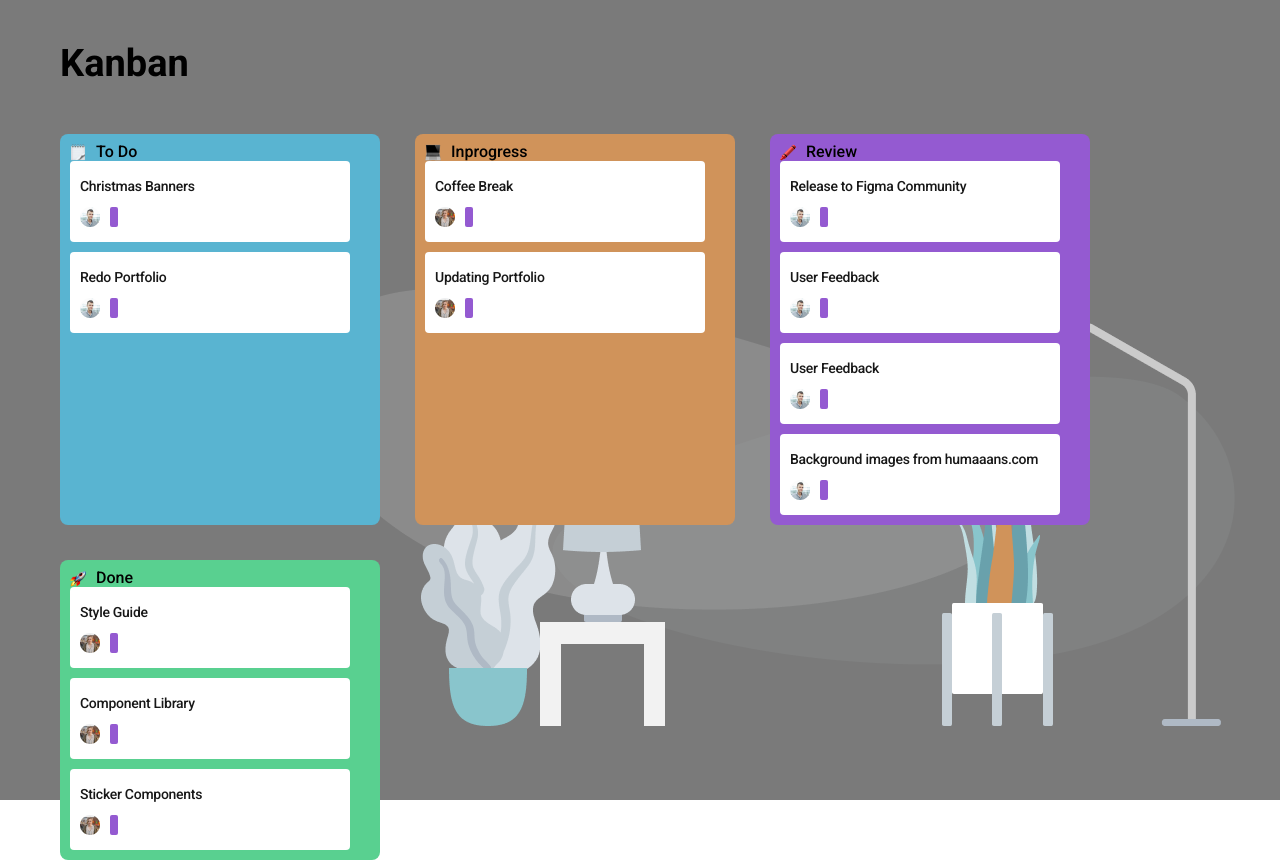
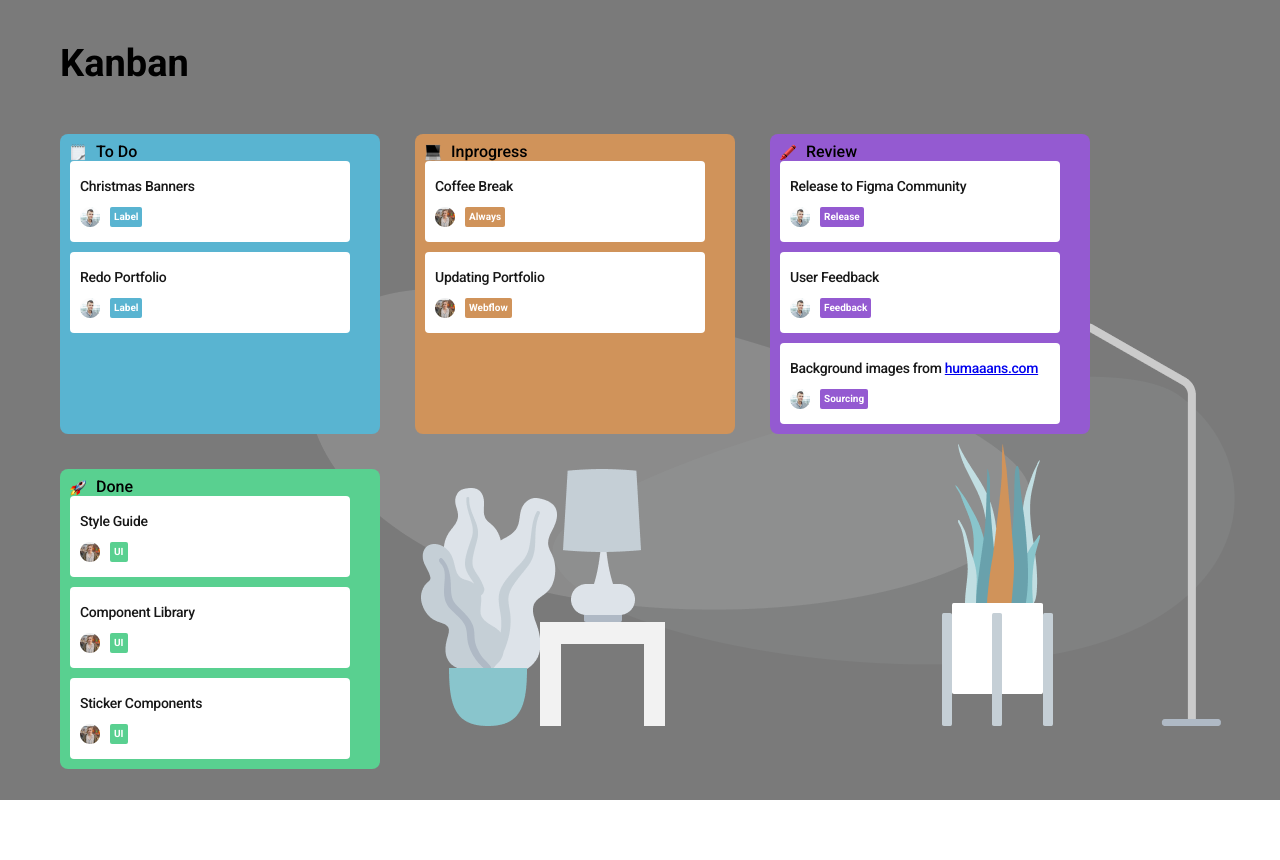
Before and after one commit to diego-aquila/react-kanban, a React (Create React App) app: page / in a window 1280 px wide. After the commit the page ends 800 px from the top, so only its background shows below. Built offline with nearby package versions, Linux system fonts and the light colour scheme.

Commit message:
fix coluna com cards

```diff
--- a/src/components/Cards/Cards.css
+++ b/src/components/Cards/Cards.css
@@ -2,16 +2,14 @@
   box-sizing: border-box;
   display: flex;
   flex-direction: column;
-    background-color: #FFF;
+  background-color: #fff;
   width: 280px;
   height: 81px;
   border-radius: 4px;
   padding: 15px 10px;
-
 }
 
 .container-cards-info {
-
   display: flex;
   flex-direction: row;
   gap: 10px;
@@ -26,50 +24,13 @@
   letter-spacing: -0.02em;
   text-align: left;
   margin-bottom: 10px;
-
-
 }
 
 .label-cards {
-
-
   border-radius: 2px;
   padding: 5px 4px;
   font-family: Roboto;
   font-size: 10px;
   font-weight: 700;
-    color: #FFF;
-
+  color: #fff;
 }
-
-.label-cards__blue {
-
-
-    background-color: #59B4D1;
-
-
-}
-
-.label-cards__orange {
-
-
-    background-color: #D0935A;
-
-
-}
-
-.label-cards__purple {
-
-
-    background-color: #945AD1;
-
-
-}
-
-.label-cards__green {
-
-
-    background-color: #59D090;
-
-
-}
--- a/src/components/Cards/Cards.js
+++ b/src/components/Cards/Cards.js
@@ -1,16 +1,17 @@
 import "./Cards.css";
+import '../Main/Main.css'
 import { Fragment } from "react";
 
 function Cards(props) {
-  const { children, img, label } = props;
+  const { children, img, label, labelColor } = props;
 
   return (
     <Fragment>
       <div className="container-cards">
         <p className="title-cards">{children}</p>
         <div className="container-cards-info">
-          <img src={require(`./img/${img}.png`)} />
-          <p className="label-cards label-cards__purple">{label}</p>
+          <img alt="icon" src={require(`./img/${img}.png`)} />
+          <p className={`label-cards ${labelColor}`}>{label}</p>
         </div>
       </div>
     </Fragment>
--- a/src/components/Coluna/Coluna.css
+++ b/src/components/Coluna/Coluna.css
@@ -16,19 +16,3 @@
   justify-content: center;
   gap: 10px;
 }
-
-.blue {
-  background-color: #59b4d1;
-}
-
-.orange {
-  background: #d0935a;
-}
-
-.purple {
-  background: #945ad1;
-}
-
-.green {
-  background: #59d090;
-}
--- a/src/components/Main/Main.css
+++ b/src/components/Main/Main.css
@@ -22,3 +22,19 @@
   margin-top: 48px;
   margin-left: 60px;
 }
+
+.blue {
+  background-color: #59b4d1;
+}
+
+.orange {
+  background: #d0935a;
+}
+
+.purple {
+  background: #945ad1;
+}
+
+.green {
+  background: #59d090;
+}
--- a/src/components/Main/Main.js
+++ b/src/components/Main/Main.js
@@ -1,7 +1,6 @@
 import './Main.css'
 import Coluna from '../Coluna/Coluna'
 import Cards from '../Cards/Cards'
-// import img from './img/icon-caderneta.png'
 
 const Main = () => {
     return (
@@ -9,23 +8,22 @@ const Main = () => {
             <h1 className='main-title'>Kanban</h1>
             <div className='main-container'>
                 <Coluna nameColumn='To Do' color='blue' img='cardeneta' >
-                    <Cards img='male'>Christmas Banners</Cards >
-                    <Cards img='male'>Redo Portfolio</Cards>
+                    <Cards img='male' label='Label' labelColor='blue'>Christmas Banners</Cards >
+                    <Cards img='male' label='Label' labelColor='blue'>Redo Portfolio</Cards>
                 </Coluna>
                 <Coluna nameColumn='Inprogress' color='orange' img='computer' >
-                    <Cards img='female'>Coffee Break</Cards >
-                    <Cards img='female'>Updating Portfolio</Cards>
+                    <Cards img='female' label='Always' labelColor='orange'>Coffee Break</Cards >
+                    <Cards img='female' label='Webflow' labelColor='orange'>Updating Portfolio</Cards>
                 </Coluna>
                 <Coluna nameColumn='Review' color='purple' img='pencil' >
-                    <Cards img='male'>Release to Figma Community</Cards >
-                    <Cards img='male'>User Feedback</Cards>
-                    <Cards img='male'>User Feedback</Cards>
-                    <Cards img='male'>Background images from humaaans.com</Cards>
+                    <Cards img='male' label='Release' labelColor='purple'>Release to Figma Community</Cards >
+                    <Cards img='male' label='Feedback' labelColor='purple'>User Feedback</Cards>
+                    <Cards img='male' label='Sourcing' labelColor='purple' >Background images from <a href='https://www.humaaans.com/'>humaaans.com</a></Cards>
                 </Coluna>
                 <Coluna nameColumn='Done' color='green' img='rocket' >
-                    <Cards img='female'>Style Guide</Cards >
-                    <Cards img='female'>Component Library</Cards>
-                    <Cards img='female'>Sticker Components</Cards>
+                    <Cards img='female' label='UI' labelColor='green'>Style Guide</Cards >
+                    <Cards img='female' label='UI' labelColor='green'>Component Library</Cards>
+                    <Cards img='female' label='UI' labelColor='green'>Sticker Components</Cards>
                 </Coluna>
             </div>
         </main >
```
Lines whose indentation alone changed are shown as unchanged.
